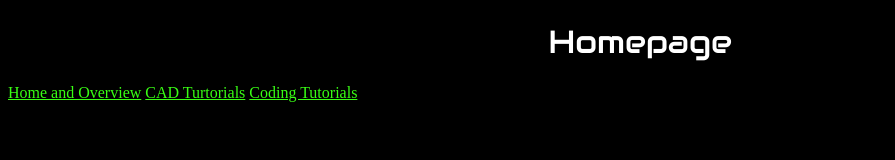
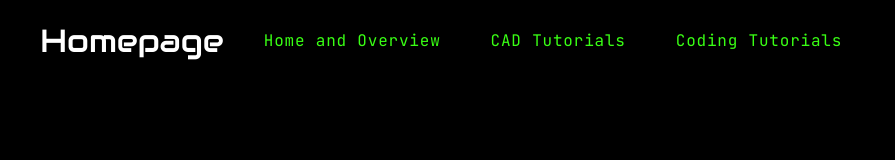
Before and after one commit to DaCrustyCoder/Introduction-for-FTC, a plain HTML site: page index.html in a window 1280 px wide. Shown: the whole page, without its empty margins (0-895 px from the left). Drawn offline with Linux system fonts and the light colour scheme; a web font is replaced by a local one.

Commit message:
Update index.html

```diff
--- a/index.html
+++ b/index.html
@@ -1,6 +1,5 @@
 <!DOCTYPE html>
 <html lang="en">
-
   <head>
     <meta charset="UTF-8">
     <meta name="viewport" content="width=device-width, initial-scale=1">
@@ -8,60 +7,87 @@
 
     <link rel="preconnect" href="https://fonts.googleapis.com">
     <link rel="preconnect" href="https://fonts.gstatic.com" crossorigin>
-    <link href="https://fonts.googleapis.com/css2?family=Audiowide&family=JetBrains+Mono:ital,wght@0,100..800;1,100..800&family=Road+Rage&display=swap" rel="stylesheet">
+    <link href="https://fonts.googleapis.com/css2?family=Audiowide&family=JetBrains+Mono:wght@400;700&display=swap" rel="stylesheet">
 
     <style>
+      /* Base */
+      body {
+        background-color: black;
+        color: #eee;
+        font-family: "JetBrains Mono", monospace;
+        margin: 0;
+      }
+
+      /* Header: title on the left, links on the right */
+      header {
+        display: flex;
+        justify-content: flex-start;
+        align-items: center;
+        gap: 40px;
+        padding: 20px 40px;
+      }
+
       h1 {
         font-family: "Audiowide", sans-serif;
         font-weight: 400;
         font-style: normal;
         color: white;
+        margin: 0;
+        text-align: left;
+      }
+
+      /* Nav: links side by side */
+      nav {
+        display: flex;
+        align-items: center;
+        gap: 50px;
       }
 
       a {
         color: #39ff14;
-        transition: font-size 0.3s ease;
+        display: inline-block;
+        text-decoration: none;
+        letter-spacing: 0.05em;
+        transition: transform 0.3s ease, color 0.3s ease;
       }
 
       a:hover {
-        font-size: 1.5rem;
+        transform: scale(1.15);
+        color: white;
       }
 
+      /* Mobile: stack the title above the links */
+      @media (max-width: 600px) {
+        header {
+          flex-direction: column;
+          gap: 15px;
+        }
 
-      body {
-        background-color: black;
+        nav {
+          flex-wrap: wrap;
+          justify-content: center;
+          gap: 20px;
+        }
       }
 
-      /*For Heading*/
-      .heading h1 {
-        text-align: center;
+      /* Respect reduced-motion settings */
+      @media (prefers-reduced-motion: reduce) {
+        a {
+          transition: none;
+        }
       }
-
-      .heading a {
-        gap: 30 px;
-      }
-
-      body {
-        background-color: black;
-      }
-
     </style>
-
   </head>
 
   <body>
-    <header class = "heading">
-      <div>
-        <h1>Homepage</h1>
+    <header class="heading">
+      <h1>Homepage</h1>
+
+      <nav>
         <a href="index.html">Home and Overview</a>
-        <a href="cad.html">CAD Turtorials</a>
+        <a href="cad.html">CAD Tutorials</a>
         <a href="code.html">Coding Tutorials</a>
-      </div>
+      </nav>
     </header>
-
-
-
   </body>
-
-
 </html>
```
